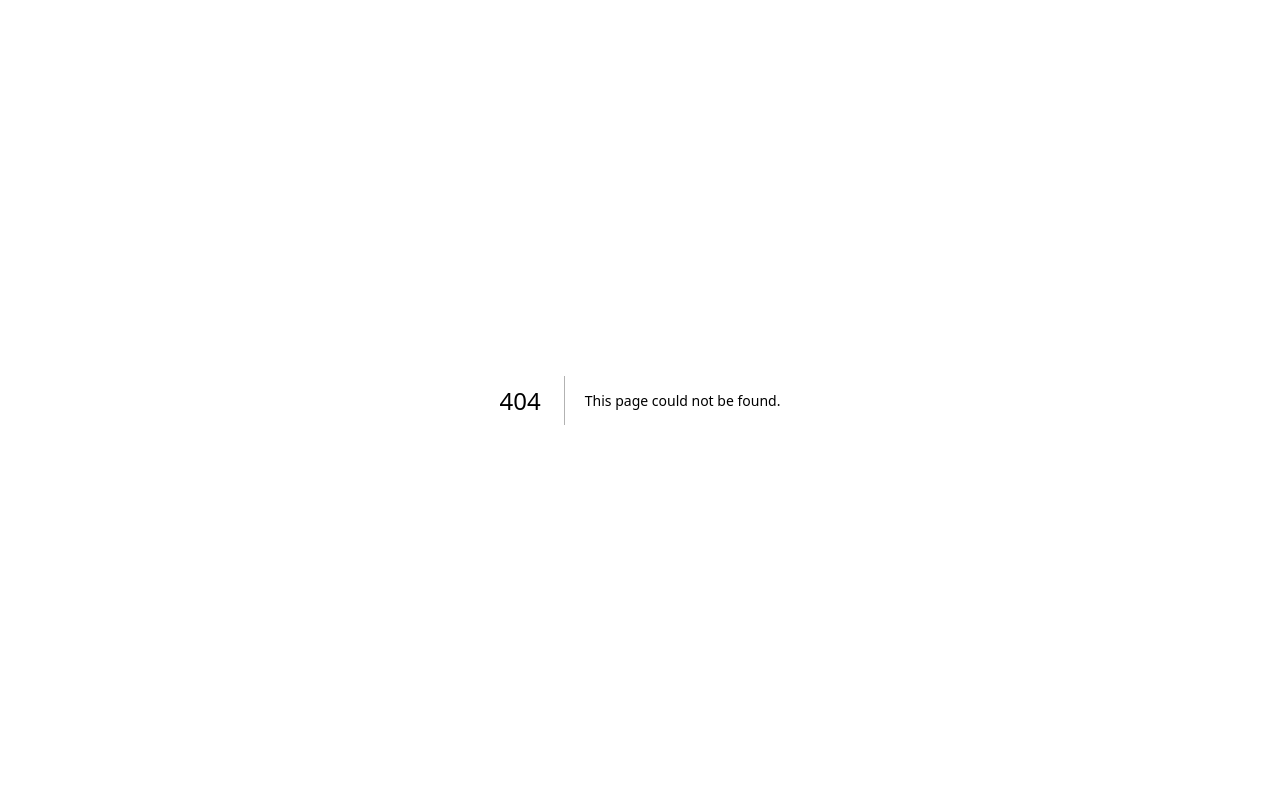
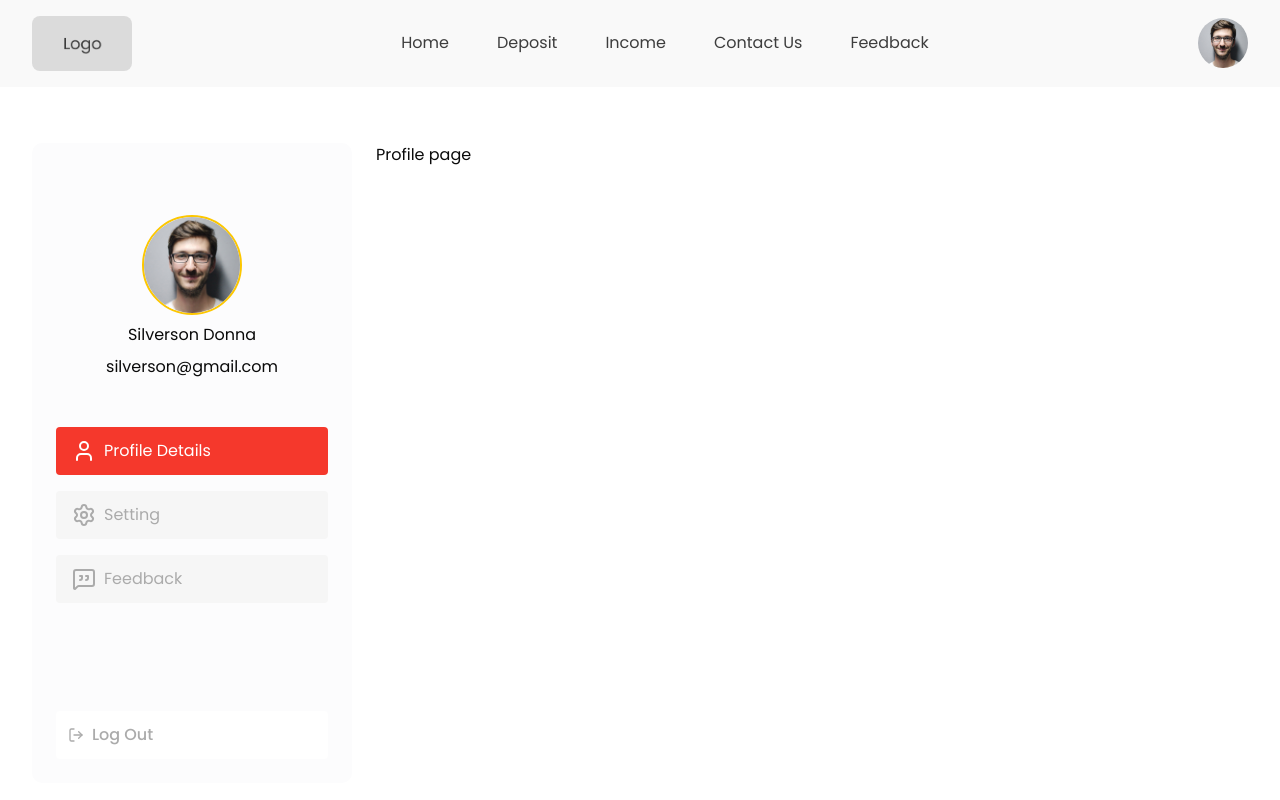
Before and after one commit to Rahad-Ullah/tax-software, a Next.js app: page /profile in a window 1280 px wide. Before the commit this address had no page. Shown: the top 800 px of the page. Built offline with nearby package versions, Linux system fonts and the light colour scheme.

Commit message:
Sidebar added

```diff
--- a/src/app/(main)/(dashboard)/layout.tsx
+++ b/src/app/(main)/(dashboard)/layout.tsx
@@ -1,11 +1,14 @@
 import Sidebar from "@/components/layout/dashboard/Sidebar";
+import Container from "@/components/shared/Container";
 
 const DashboardLayout = ({ children }: { children: React.ReactNode }) => {
   return (
-    <div className="flex gap-6">
-      <Sidebar />
-      {children}
-    </div>
+    <Container>
+      <div className="flex gap-6 py-14">
+        <Sidebar />
+        {children}
+      </div>
+    </Container>
   );
 };
 
--- /dev/null
+++ b/src/app/(main)/(dashboard)/profile/page.tsx
@@ -0,0 +1,7 @@
+const ProfileDetailsPage = () => {
+  return <div>
+    <h1>Profile page</h1>
+  </div>;
+};
+
+export default ProfileDetailsPage;
--- a/src/components/layout/dashboard/Sidebar.tsx
+++ b/src/components/layout/dashboard/Sidebar.tsx
@@ -1,11 +1,58 @@
+"use client";
 
+import { Button } from "@/components/ui/button";
+import { sidebarMenus } from "@/constants/sidebar-menus";
+import { LogOut } from "lucide-react";
+import Image from "next/image";
+import Link from "next/link";
+import { usePathname } from "next/navigation";
 
 const Sidebar = () => {
-    return (
-        <div>
+  const currentPath = usePathname();
 
+  return (
+    <div className="bg-[#FCFCFD] p-6 rounded-lg min-w-xs min-h-[80vh] flex flex-col justify-between">
+      <section>
+        <div className="flex flex-col gap-2 items-center text-center py-12">
+          <Image
+            src="/profile.png"
+            alt="logo"
+            width={100}
+            height={24}
+            className="rounded-full border-2 border-yellow-400"
+          />
+          <h3>Silverson Donna</h3>
+          <p>silverson@gmail.com</p>
         </div>
-    );
+
+        <ul className="flex flex-col gap-4">
+          {sidebarMenus?.map((item) => (
+            <li
+              key={item.title}
+              className={`rounded ${
+                item.path === currentPath
+                  ? "bg-primary text-white"
+                  : "bg-[#F6F6F6] text-muted-foreground hover:text-primary"
+              }`}
+            >
+              <Link
+                href={item.path}
+                className="py-3 px-4 flex items-center gap-2"
+              >
+                <item.icon />
+                {item.title}
+              </Link>
+            </li>
+          ))}
+        </ul>
+      </section>
+      <section>
+        <Button className="w-full justify-start rounded bg-white text-muted-foreground shadow-none hover:text-white">
+          <LogOut size={24} /> Log Out
+        </Button>
+      </section>
+    </div>
+  );
 };
 
 export default Sidebar;
--- /dev/null
+++ b/src/constants/sidebar-menus.ts
@@ -0,0 +1,7 @@
+import { MessageSquareQuote, Settings, User } from "lucide-react";
+
+export const sidebarMenus = [
+  { title: "Profile Details", path: "/profile", icon: User },
+  { title: "Setting", path: "/setting", icon: Settings },
+  { title: "Feedback", path: "/feedback", icon: MessageSquareQuote },
+];
```
